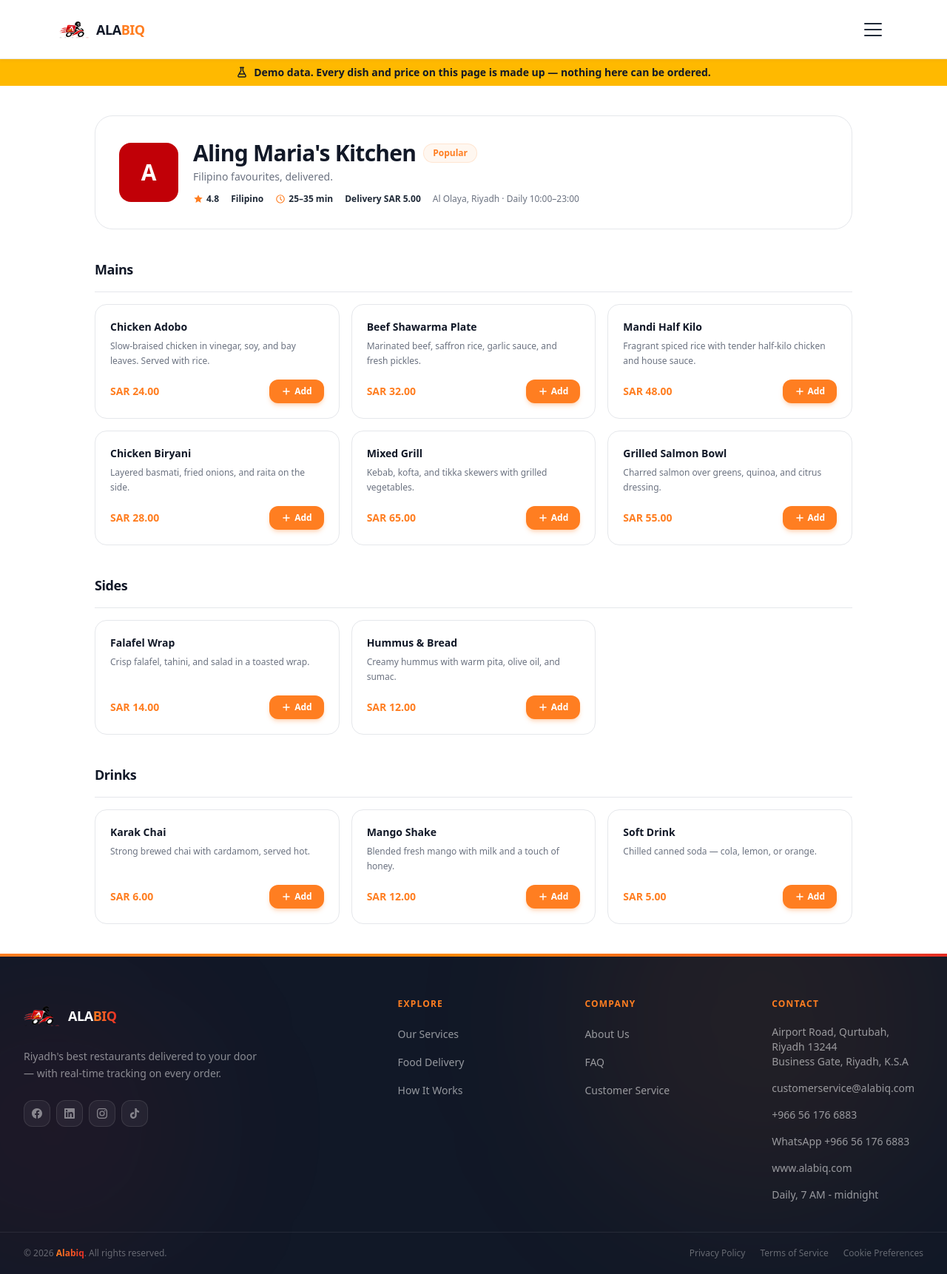
After one commit to renitreni/alabiq, a Laravel app: page /demo/restaurant in a window 1280 px wide. The commit adds this page. Shown: the whole page at 74% size. Run offline with Laravel 12, Linux system fonts and the light colour scheme; style sheets or scripts are compiled from the project's sources.

Commit message:
feat(site): demo restaurant page, login redesign, demo user seeder
- /demo/restaurant: Blade port of the archived React sales demo — fixture-only
  menu (no DB), in-memory Alpine cart, checkout disabled by design
- auth/login: dark backdrop redesign with grid + brand glows, input icons,
  password visibility toggle
- app.css: drop unlayered body background-color that overrode Tailwind v4
  bg-* utilities on dark pages
- seeders: UserSeeder with per-role demo users (dev/test only, gated by
  DatabaseSeeder)
- docs: AGENTS.md Blade layer notes the demo page

```diff
--- a/app/Http/Controllers/PageController.php
+++ b/app/Http/Controllers/PageController.php
@@ -100,6 +100,49 @@ class PageController extends Controller
     }
 
     /**
+     * /demo/restaurant — sales demo of the scoped one-restaurant customer app.
+     * DEMO-ONLY: every dish and price below is invented fixture data (the same
+     * dishes the archived React demo used); the page performs no database
+     * reads or writes, and checkout is disabled client-side.
+     */
+    public function demoRestaurant()
+    {
+        return view('site.demo-restaurant', [
+            'restaurant' => [
+                'name' => "Aling Maria's Kitchen",
+                'cuisine' => 'Filipino',
+                'badge' => 'Popular',
+                'description' => 'Filipino favourites, delivered.',
+                'address' => 'Al Olaya, Riyadh',
+                'hours' => 'Daily 10:00–23:00',
+                'rating' => 4.8,
+                'deliveryTime' => '25–35 min',
+                'deliveryFee' => 5.0,
+                'minOrder' => 30.0,
+            ],
+            'menu' => [
+                ['name' => 'Mains', 'items' => [
+                    ['id' => 'demo-m1', 'name' => 'Chicken Adobo', 'description' => 'Slow-braised chicken in vinegar, soy, and bay leaves. Served with rice.', 'price' => 24.0],
+                    ['id' => 'demo-m2', 'name' => 'Beef Shawarma Plate', 'description' => 'Marinated beef, saffron rice, garlic sauce, and fresh pickles.', 'price' => 32.0],
+                    ['id' => 'demo-m3', 'name' => 'Mandi Half Kilo', 'description' => 'Fragrant spiced rice with tender half-kilo chicken and house sauce.', 'price' => 48.0],
+                    ['id' => 'demo-m4', 'name' => 'Chicken Biryani', 'description' => 'Layered basmati, fried onions, and raita on the side.', 'price' => 28.0],
+                    ['id' => 'demo-m5', 'name' => 'Mixed Grill', 'description' => 'Kebab, kofta, and tikka skewers with grilled vegetables.', 'price' => 65.0],
+                    ['id' => 'demo-m6', 'name' => 'Grilled Salmon Bowl', 'description' => 'Charred salmon over greens, quinoa, and citrus dressing.', 'price' => 55.0],
+                ]],
+                ['name' => 'Sides', 'items' => [
+                    ['id' => 'demo-s1', 'name' => 'Falafel Wrap', 'description' => 'Crisp falafel, tahini, and salad in a toasted wrap.', 'price' => 14.0],
+                    ['id' => 'demo-s2', 'name' => 'Hummus & Bread', 'description' => 'Creamy hummus with warm pita, olive oil, and sumac.', 'price' => 12.0],
+                ]],
+                ['name' => 'Drinks', 'items' => [
+                    ['id' => 'demo-d1', 'name' => 'Karak Chai', 'description' => 'Strong brewed chai with cardamom, served hot.', 'price' => 6.0],
+                    ['id' => 'demo-d2', 'name' => 'Mango Shake', 'description' => 'Blended fresh mango with milk and a touch of honey.', 'price' => 12.0],
+                    ['id' => 'demo-d3', 'name' => 'Soft Drink', 'description' => 'Chilled canned soda — cola, lemon, or orange.', 'price' => 5.0],
+                ]],
+            ],
+        ]);
+    }
+
+    /**
      * Shape a merchant for the marketing listing cards — the same fields the
      * React MarketingListingCard consumed.
      */
@@ -114,7 +157,7 @@ class PageController extends Controller
         if ($hoursToday) {
             $time = $now->format('H:i:s');
             $isOpen = $time >= $hoursToday->opens_at && $time <= $hoursToday->closes_at;
-            $hoursLabel = substr($hoursToday->opens_at, 0, 5) . '–' . substr($hoursToday->closes_at, 0, 5);
+            $hoursLabel = substr($hoursToday->opens_at, 0, 5).'–'.substr($hoursToday->closes_at, 0, 5);
         }
 
         return [
@@ -136,10 +179,11 @@ class PageController extends Controller
      */
     private function deliveryFeeLabel($value): ?string
     {
-        if (!is_numeric($value)) {
+        if (! is_numeric($value)) {
             return null;
         }
         $n = (float) $value;
-        return 'SAR ' . rtrim(rtrim(number_format($n, 2, '.', ''), '0'), '.');
+
+        return 'SAR '.rtrim(rtrim(number_format($n, 2, '.', ''), '0'), '.');
     }
 }
--- a/database/seeders/DatabaseSeeder.php
+++ b/database/seeders/DatabaseSeeder.php
@@ -14,6 +14,7 @@ class DatabaseSeeder extends Seeder
         $this->call([
             ReferenceDataSeeder::class,
             AdminSeeder::class,
+            UserSeeder::class,
         ]);
     }
 }
--- a/resources/css/app.css
+++ b/resources/css/app.css
@@ -20,8 +20,10 @@
     --radius: 0.75rem;
 }
 
+/* No background-color here: unlayered rules override Tailwind v4 @layer
+   utilities, which broke dark pages (e.g. auth.login) whose bg-* class
+   lost to this rule. The canvas is white by default anyway. */
 body {
-    background-color: var(--color-brand-light);
     color: var(--color-brand-dark);
     font-family: ui-sans-serif, system-ui, -apple-system, "Segoe UI", Roboto, sans-serif;
     margin: 0;
--- /dev/null
+++ b/resources/views/site/demo-restaurant.blade.php
@@ -0,0 +1,198 @@
+@extends('layouts.site')
+
+@section('title', "Demo Restaurant — Alabiq")
+
+{{--
+    /demo/restaurant — Blade port of the archived React demo page. DEMO-ONLY:
+    every dish and price comes from fixture data in PageController::demoRestaurant.
+    The cart below is Alpine state held in memory for the session of the page —
+    nothing is posted, nothing is persisted, and checkout is disabled by design.
+--}}
+
+@section('content')
+<div x-data="{
+        cart: {},
+        drawer: false,
+        notice: false,
+        add(id, name, price) {
+            if (!this.cart[id]) { this.cart[id] = { name, price, qty: 0 }; }
+            this.cart[id].qty++;
+        },
+        dec(id) {
+            if (!this.cart[id]) return;
+            this.cart[id].qty--;
+            if (this.cart[id].qty <= 0) delete this.cart[id];
+        },
+        count() { return Object.values(this.cart).reduce((n, i) => n + i.qty, 0); },
+        subtotal() { return Object.values(this.cart).reduce((n, i) => n + i.qty * i.price, 0); },
+        fee() { return this.subtotal() > 0 ? {{ $restaurant['deliveryFee'] }} : 0; },
+        total() { return this.subtotal() + this.fee(); },
+        fmt(n) { return 'SAR ' + n.toFixed(2); },
+        checkout() {
+            this.notice = true;
+            setTimeout(() => this.notice = false, 4000);
+        },
+     }">
+
+    {{-- The banner is not decoration: without it a visitor would read the
+         dishes and prices as orderable. Same role as the React demo banner. --}}
+    <div class="sticky top-20 z-40 flex items-center justify-center gap-2 px-4 py-2 bg-amber-400 text-brand-black text-center">
+        <svg class="w-4 h-4 shrink-0" fill="none" viewBox="0 0 24 24" stroke="currentColor" stroke-width="2.2">
+            <path stroke-linecap="round" stroke-linejoin="round" d="M10 2v6.5L4.5 18a2 2 0 001.8 3h11.4a2 2 0 001.8-3L14 8.5V2M8.5 2h7M7 15h10"/>
+        </svg>
+        <p class="text-xs sm:text-sm font-bold">
+            Demo data. Every dish and price on this page is made up — nothing here can be ordered.
+        </p>
+    </div>
+
+    <section class="w-full px-6 md:px-20 py-10">
+        <div class="max-w-5xl mx-auto">
+
+            {{-- Restaurant header --}}
+            <div class="bg-white border border-brand-border rounded-3xl p-6 md:p-8 flex flex-col sm:flex-row sm:items-center gap-5">
+                <div class="w-20 h-20 rounded-2xl bg-red-700 text-white flex items-center justify-center text-3xl font-black shrink-0">
+                    {{ mb_substr($restaurant['name'], 0, 1) }}
+                </div>
+                <div class="min-w-0">
+                    <div class="flex flex-wrap items-center gap-2.5">
+                        <h1 class="text-2xl md:text-3xl font-black tracking-tight text-brand-black">{{ $restaurant['name'] }}</h1>
+                        @if ($restaurant['badge'])
+                            <span class="inline-flex items-center text-xs font-bold px-3 py-1 bg-brand-warm text-brand-orange rounded-full border border-brand-orange/15">{{ $restaurant['badge'] }}</span>
+                        @endif
+                    </div>
+                    <p class="text-sm text-brand-grey font-medium mt-1">{{ $restaurant['description'] }}</p>
+                    <div class="flex flex-wrap items-center gap-x-4 gap-y-1.5 mt-3 text-xs font-semibold text-brand-dark">
+                        <span class="inline-flex items-center gap-1">
+                            <svg class="w-3.5 h-3.5 text-brand-orange" fill="currentColor" viewBox="0 0 24 24"><path d="M12 2l2.9 6.3 6.9.8-5.1 4.7 1.4 6.8L12 17.2 5.9 20.6l1.4-6.8L2.2 9.1l6.9-.8L12 2z"/></svg>
+                            {{ number_format($restaurant['rating'], 1) }}
+                        </span>
+                        <span>{{ $restaurant['cuisine'] }}</span>
+                        <span class="inline-flex items-center gap-1">
+                            <svg class="w-3.5 h-3.5 text-brand-orange" fill="none" viewBox="0 0 24 24" stroke="currentColor" stroke-width="2"><circle cx="12" cy="12" r="9"/><path stroke-linecap="round" stroke-linejoin="round" d="M12 7v5l3 3"/></svg>
+                            {{ $restaurant['deliveryTime'] }}
+                        </span>
+                        <span>Delivery {{ $restaurant['deliveryFee'] > 0 ? 'SAR ' . number_format($restaurant['deliveryFee'], 2) : 'Free' }}</span>
+                        <span class="text-brand-grey font-medium">{{ $restaurant['address'] }} · {{ $restaurant['hours'] }}</span>
+                    </div>
+                </div>
+            </div>
+
+            {{-- Menu --}}
+            <div class="mt-10 space-y-10">
+                @foreach ($menu as $category)
+                    <div>
+                        <h2 class="text-lg font-black text-brand-black tracking-tight">{{ $category['name'] }}</h2>
+                        <div class="h-px bg-brand-border my-4"></div>
+                        <div class="grid sm:grid-cols-2 lg:grid-cols-3 gap-4">
+                            @foreach ($category['items'] as $item)
+                                <div class="bg-white border border-brand-border rounded-2xl p-5 flex flex-col">
+                                    <p class="text-sm font-black text-brand-black">{{ $item['name'] }}</p>
+                                    <p class="text-xs text-brand-grey font-medium mt-1.5 leading-relaxed flex-1">{{ $item['description'] }}</p>
+                                    <div class="flex items-center justify-between mt-4">
+                                        <span class="text-sm font-black text-brand-orange">SAR {{ number_format($item['price'], 2) }}</span>
+                                        <template x-if="!cart['{{ $item['id'] }}']">
+                                            <button @click="add('{{ $item['id'] }}', '{{ $item['name'] }}', {{ $item['price'] }})"
+                                                    class="inline-flex items-center gap-1 bg-brand-orange hover:bg-brand-orange/90 text-white text-xs font-black px-4 py-2 rounded-xl transition-colors shadow-md shadow-brand-orange/25 cursor-pointer">
+                                                <svg class="w-3.5 h-3.5" fill="none" viewBox="0 0 24 24" stroke="currentColor" stroke-width="2.5"><path stroke-linecap="round" stroke-linejoin="round" d="M12 5v14M5 12h14"/></svg>
+                                                Add
+                                            </button>
+                                        </template>
+                                        <template x-if="cart['{{ $item['id'] }}']">
+                                            <div class="inline-flex items-center gap-2.5">
+                                                <button @click="dec('{{ $item['id'] }}')" aria-label="Remove one"
+                                                        class="w-7 h-7 rounded-lg border border-brand-border text-brand-dark font-black hover:border-brand-orange hover:text-brand-orange transition-colors cursor-pointer">−</button>
+                                                <span class="text-sm font-black text-brand-black w-4 text-center" x-text="cart['{{ $item['id'] }}'].qty"></span>
+                                                <button @click="add('{{ $item['id'] }}', '{{ $item['name'] }}', {{ $item['price'] }})" aria-label="Add one"
+                                                        class="w-7 h-7 rounded-lg bg-brand-orange text-white font-black hover:bg-brand-orange/90 transition-colors cursor-pointer">+</button>
+                                            </div>
+                                        </template>
+                                    </div>
+                                </div>
+                            @endforeach
+                        </div>
+                    </div>
+                @endforeach
+            </div>
+        </div>
+    </section>
+
+    {{-- Floating cart button --}}
+    <button x-show="count() > 0" x-transition.opacity @click="drawer = true"
+            class="fixed bottom-6 right-6 z-40 inline-flex items-center gap-3 bg-brand-black text-white pl-5 pr-6 py-4 rounded-2xl shadow-2xl hover:bg-brand-dark transition-colors cursor-pointer"
+            style="display: none;">
+        <span class="relative">
+            <svg class="w-5 h-5" fill="none" viewBox="0 0 24 24" stroke="currentColor" stroke-width="2"><path stroke-linecap="round" stroke-linejoin="round" d="M3 3h2l.4 2M7 13h10l4-8H5.4M7 13L5.4 5M7 13l-2.293 2.293c-.63.63-.184 1.707.707 1.707H17m0 0a2 2 0 100 4 2 2 0 000-4zm-8 2a2 2 0 11-4 0 2 2 0 014 0z"/></svg>
+            <span class="absolute -top-2 -right-2 w-5 h-5 rounded-full bg-brand-orange text-[10px] font-black flex items-center justify-center" x-text="count()"></span>
+        </span>
+        <span class="text-sm font-black" x-text="fmt(subtotal())"></span>
+        <span class="text-xs text-white/50">View cart</span>
+    </button>
+
+    {{-- Cart drawer --}}
+    <div x-show="drawer" x-transition.opacity.duration.200ms
+         @click="drawer = false" class="fixed inset-0 bg-black/30 z-40" style="display: none;"></div>
+
+    <aside x-show="drawer"
+           x-transition:enter="transition ease-out duration-200"
+           x-transition:enter-start="translate-x-full" x-transition:enter-end="translate-x-0"
+           x-transition:leave="transition ease-in duration-200"
+           x-transition:leave-start="translate-x-0" x-transition:leave-end="translate-x-full"
+           class="fixed top-0 right-0 h-full w-full sm:w-96 bg-white z-50 flex flex-col shadow-2xl"
+           style="display: none;">
+        <div class="flex items-center justify-between px-6 py-5 border-b border-brand-border">
+            <p class="text-base font-black text-brand-black">Your order</p>
+            <button @click="drawer = false" aria-label="Close cart"
+                    class="w-9 h-9 rounded-xl border border-brand-border flex items-center justify-center text-brand-grey hover:text-brand-orange hover:border-brand-orange/30 transition-colors cursor-pointer">
+                <svg class="w-4 h-4" fill="none" viewBox="0 0 24 24" stroke="currentColor" stroke-width="2.5"><path stroke-linecap="round" stroke-linejoin="round" d="M6 6l12 12M18 6L6 18"/></svg>
+            </button>
+        </div>
+
+        <div class="flex-1 overflow-y-auto px-6 py-4">
+            <template x-if="count() === 0">
+                <p class="text-sm text-brand-grey font-medium py-10 text-center">Your cart is empty.<br>Add a dish from the menu to try the demo.</p>
+            </template>
+            <template x-for="(line, id) in cart" :key="id">
+                <div class="flex items-center gap-3 py-3.5 border-b border-brand-border last:border-0">
+                    <div class="min-w-0 flex-1">
+                        <p class="text-sm font-bold text-brand-black truncate" x-text="line.name"></p>
+                        <p class="text-xs text-brand-grey font-medium" x-text="fmt(line.price) + ' each'"></p>
+                    </div>
+                    <div class="inline-flex items-center gap-2.5">
+                        <button @click="dec(id)" aria-label="Remove one"
+                                class="w-7 h-7 rounded-lg border border-brand-border text-brand-dark font-black hover:border-brand-orange hover:text-brand-orange transition-colors cursor-pointer">−</button>
+                        <span class="text-sm font-black text-brand-black w-4 text-center" x-text="line.qty"></span>
+                        <button @click="add(id, line.name, line.price)" aria-label="Add one"
+                                class="w-7 h-7 rounded-lg bg-brand-orange text-white font-black hover:bg-brand-orange/90 transition-colors cursor-pointer">+</button>
+                    </div>
+                    <p class="text-sm font-black text-brand-black w-20 text-right" x-text="fmt(line.qty * line.price)"></p>
+                </div>
+            </template>
+        </div>
+
+        <div class="border-t border-brand-border px-6 py-5 space-y-2">
+            <p x-show="subtotal() > 0 && subtotal() < {{ $restaurant['minOrder'] }}"
+               class="text-xs font-semibold text-brand-orange"
+               x-text="'Minimum order SAR ' + {{ $restaurant['minOrder'] }}.toFixed(2) + ' — add SAR ' + ({{ $restaurant['minOrder'] }} - subtotal()).toFixed(2) + ' more'"></p>
+            <div class="flex justify-between text-sm font-medium text-brand-grey"><span>Subtotal</span><span x-text="fmt(subtotal())"></span></div>
+            <div class="flex justify-between text-sm font-medium text-brand-grey"><span>Delivery fee</span><span x-text="fmt(fee())"></span></div>
+            <div class="flex justify-between text-base font-black text-brand-black pt-1"><span>Total</span><span x-text="fmt(total())"></span></div>
+            <button @click="checkout()"
+                    class="w-full mt-2 bg-brand-orange hover:bg-brand-orange/90 text-white font-black text-sm py-4 rounded-2xl transition-colors shadow-md shadow-brand-orange/25 disabled:opacity-40 cursor-pointer"
+                    :disabled="subtotal() < {{ $restaurant['minOrder'] }}">
+                Checkout
+            </button>
+            <p class="text-[11px] text-brand-grey font-medium text-center pt-1">Demo only — no order is placed and no payment is taken.</p>
+        </div>
+    </aside>
+
+    {{-- Checkout demo notice --}}
+    <div x-show="notice" x-transition.opacity.duration.200ms
+         class="fixed bottom-6 left-1/2 -translate-x-1/2 z-50 bg-brand-black text-white text-sm font-bold px-6 py-4 rounded-2xl shadow-2xl flex items-center gap-3"
+         style="display: none;">
+        <svg class="w-4 h-4 text-brand-orange shrink-0" fill="none" viewBox="0 0 24 24" stroke="currentColor" stroke-width="2.2">
+            <path stroke-linecap="round" stroke-linejoin="round" d="M10 2v6.5L4.5 18a2 2 0 001.8 3h11.4a2 2 0 001.8-3L14 8.5V2M8.5 2h7"/>
+        </svg>
+        <span>Checkout is disabled in the demo — a real customer app would pay here via STC Pay.</span>
+    </div>
+</div>
+@endsection
--- a/routes/web.php
+++ b/routes/web.php
@@ -28,6 +28,10 @@ Route::get('/terms-of-service', [PageController::class, 'termsOfService'])->name
 Route::get('/cookie-preferences', [PageController::class, 'cookiePreferences'])->name('cookie-preferences');
 Route::get('/account-deletion', [PageController::class, 'accountDeletion'])->name('account-deletion');
 
+// Demo pages — unlisted, fixture data only, nothing here touches the database
+// (Blade port of the archived React /demo/restaurant sales-demo page).
+Route::get('/demo/restaurant', [PageController::class, 'demoRestaurant'])->name('demo.restaurant');
+
 // --- Session auth (admin portal) ----------------------------------------
 Route::get('/login', [AuthPageController::class, 'showLogin'])->name('login');
 Route::post('/login', [AuthPageController::class, 'login'])->middleware('throttle:20,1');
```
Also changed, not shown: AGENTS.md (+4 -0 lines), database/seeders/UserSeeder.php (added, +94 -0 lines), resources/views/auth/login.blade.php (+75 -21 lines).
